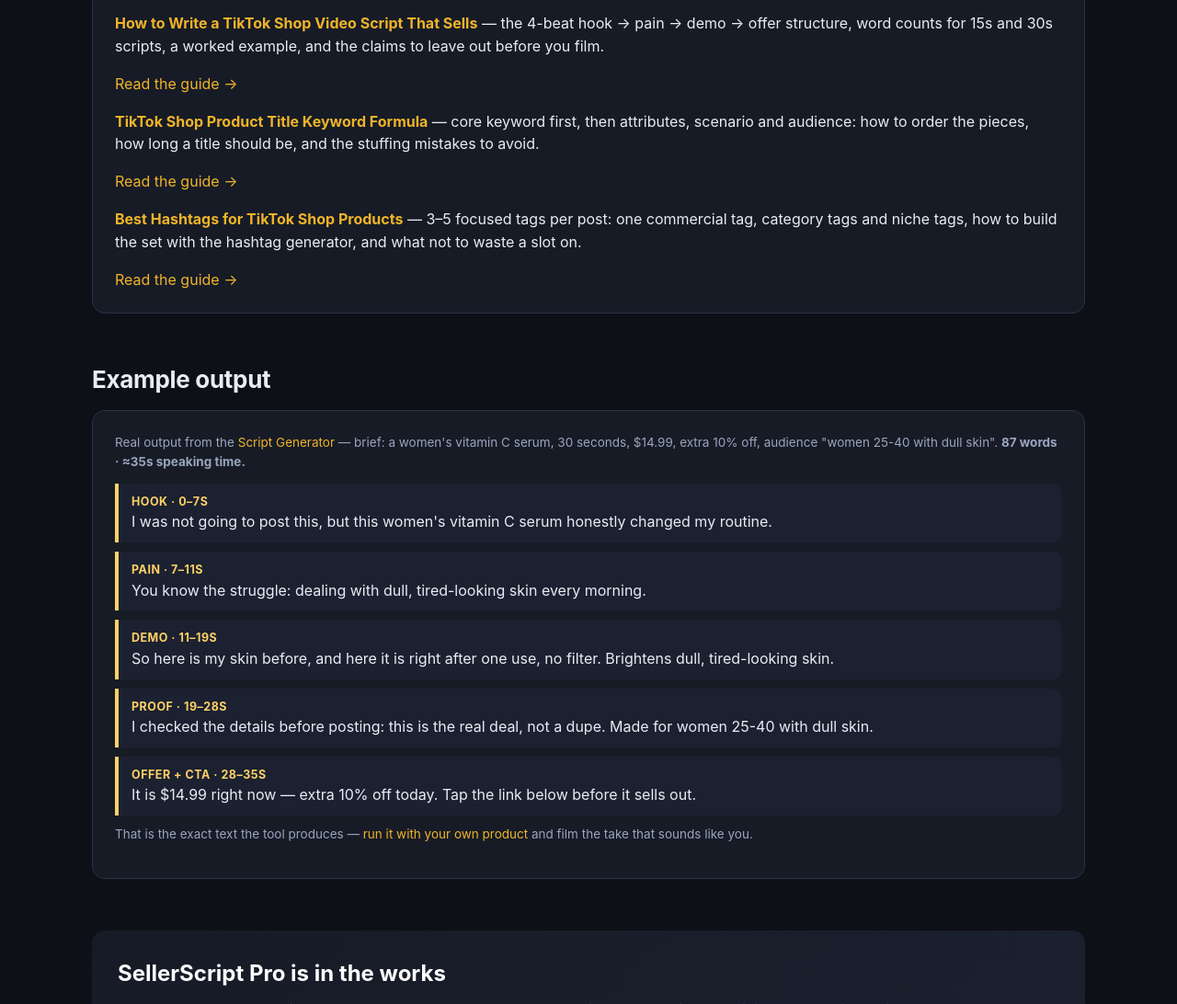
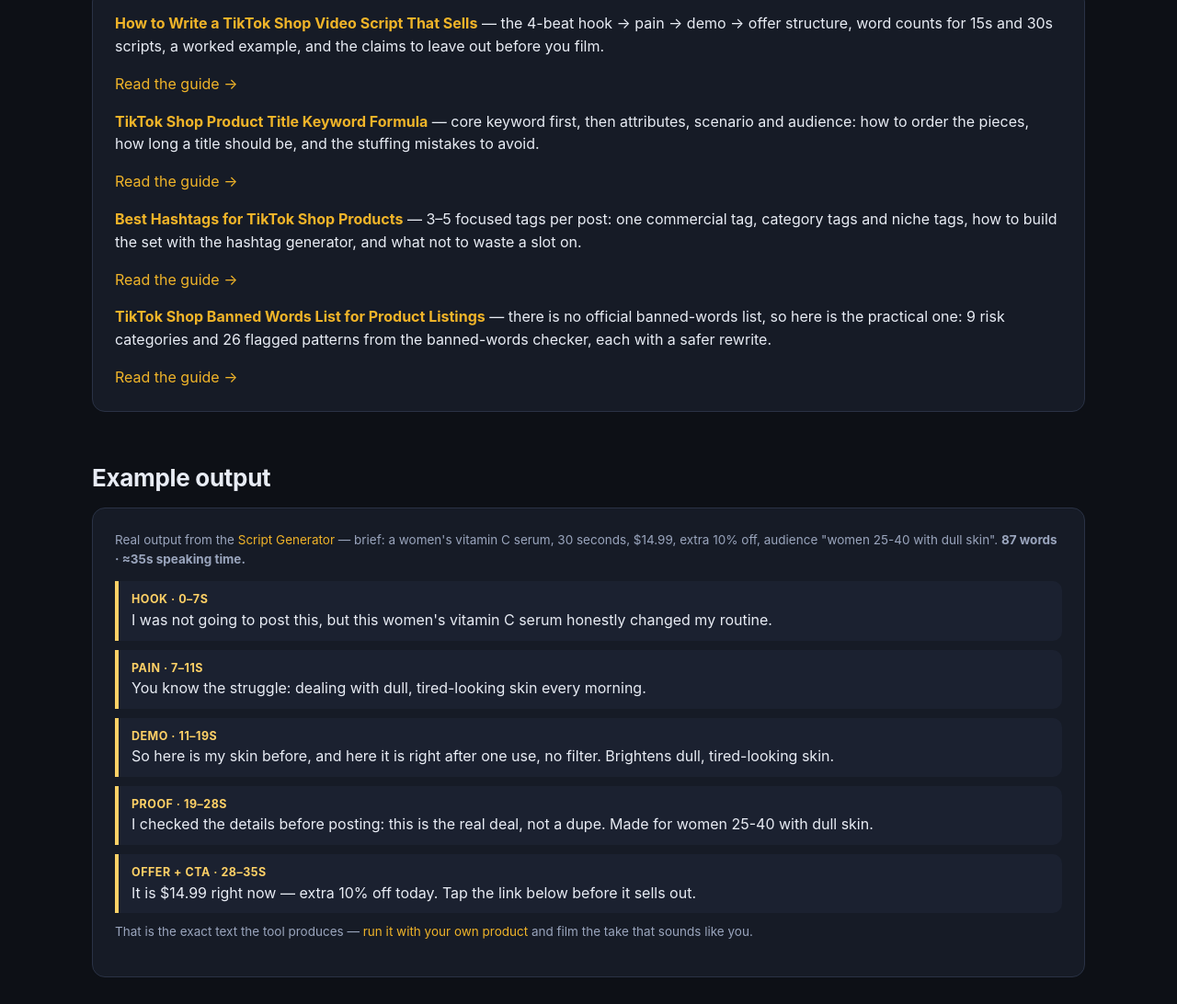
Before and after one commit to hu3075559-ai/sellerscript, a plain HTML site: page index.html in a window 1280 px wide. Shown: the part 1000-2092 px from the top of the page at 92% size. Drawn offline with Linux system fonts and the light colour scheme.

Commit message:
Homepage: add banned-words guide entry

```diff
--- a/index.html
+++ b/index.html
@@ -92,7 +92,9 @@ gtag('config', 'G-CG8J72909Z');
       <p style="margin-top:16px"><b><a href="/guides/tiktok-shop-product-title-keyword-formula">TikTok Shop Product Title Keyword Formula</a></b> — core keyword first, then attributes, scenario and audience: how to order the pieces, how long a title should be, and the stuffing mistakes to avoid.</p>
       <p><a href="/guides/tiktok-shop-product-title-keyword-formula">Read the guide →</a></p>
       <p style="margin-top:16px"><b><a href="/guides/best-hashtags-for-tiktok-shop-products">Best Hashtags for TikTok Shop Products</a></b> — 3–5 focused tags per post: one commercial tag, category tags and niche tags, how to build the set with the hashtag generator, and what not to waste a slot on.</p>
-      <p style="margin-bottom:0"><a href="/guides/best-hashtags-for-tiktok-shop-products">Read the guide →</a></p>
+      <p><a href="/guides/best-hashtags-for-tiktok-shop-products">Read the guide →</a></p>
+      <p style="margin-top:16px"><b><a href="/guides/tiktok-shop-banned-words-list-for-product-listings">TikTok Shop Banned Words List for Product Listings</a></b> — there is no official banned-words list, so here is the practical one: 9 risk categories and 26 flagged patterns from the banned-words checker, each with a safer rewrite.</p>
+      <p style="margin-bottom:0"><a href="/guides/tiktok-shop-banned-words-list-for-product-listings">Read the guide →</a></p>
     </div>
   </section>
 
```
